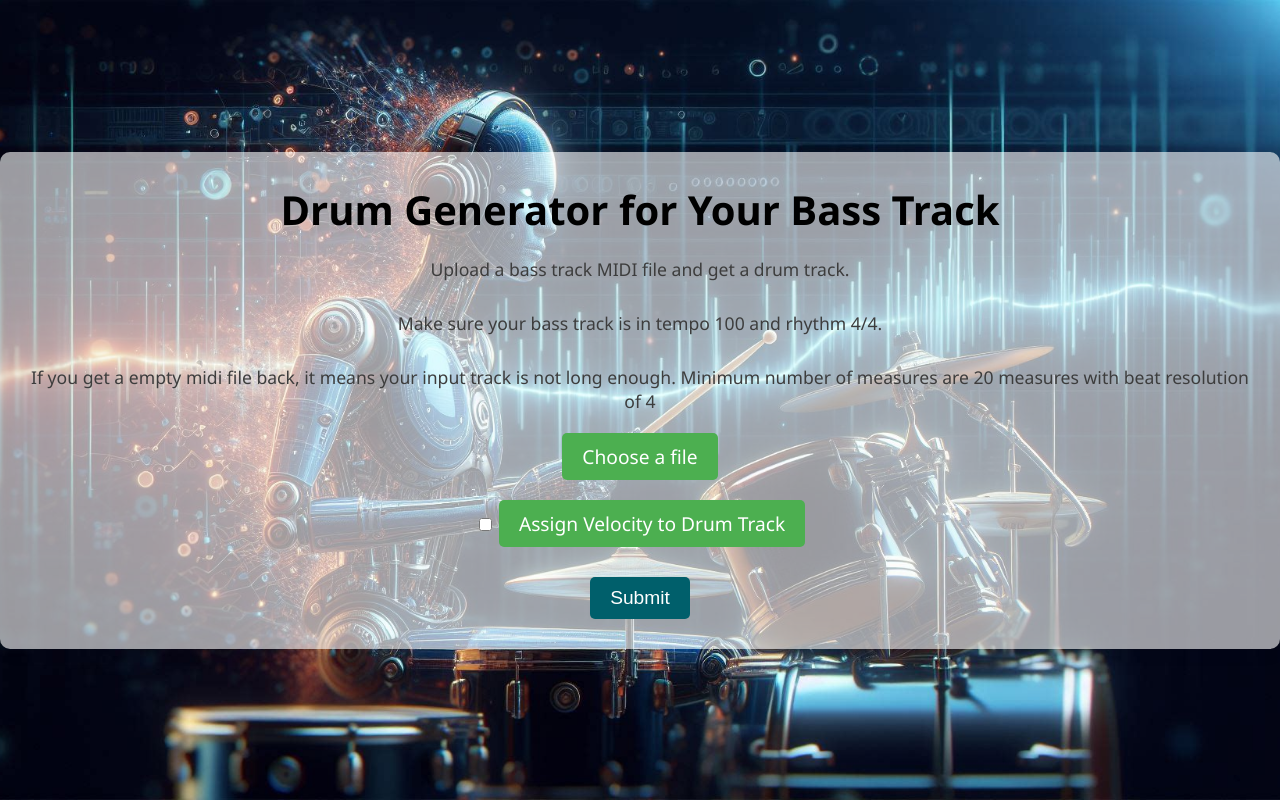
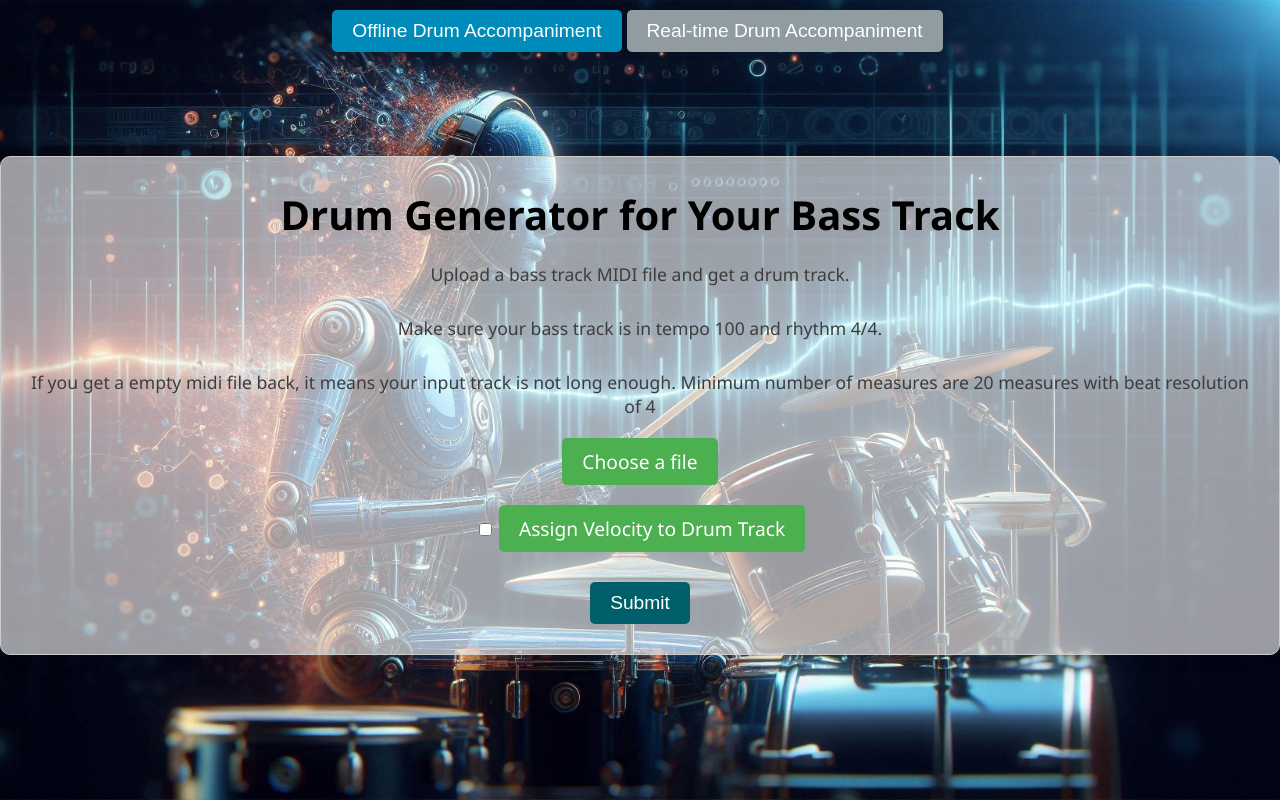
Before and after one commit to arash-sadeghi/Music-CGAN-app, a Flask app: page / in a window 1280 px wide. Run offline with Flask 3, Linux system fonts and the light colour scheme.

Commit message:
added tabs to html and made python paths realtive

```diff
--- a/app.py
+++ b/app.py
@@ -13,7 +13,9 @@ from werkzeug.utils import secure_filename
 from models.Predict import Predictor
 import os
 from models.Predict import Predictor
-from models.Velocity_assigner.assign_velocity import VelocityAssigner
+# from models.Velocity_assigner.assign_velocity import VelocityAssigner
+
+import flaskwebgui
 
 predictor = Predictor()
 # va = VelocityAssigner()
@@ -23,6 +25,7 @@ UPLOAD_FOLDER = 'static/'
 
 #Create an app object using the Flask class.
 app = Flask(__name__, static_folder="static")
+# gui =  flaskwebgui.FlaskUI(app)
 
 #Add reference fingerprint.
 #Cookies travel with a signature that they claim to be legit.
@@ -104,6 +107,10 @@ def download_file():
 
 if __name__ == "__main__":
     print("[+] RUNNING")
-    port = int(os.environ.get('PORT', 3009)) #Define port so we can map container port to localhost
-    app.run(host='0.0.0.0', port=port)  #Define 0.0.0.0 for Docker
-    # app.run()
+
+    # port = int(os.environ.get('PORT', 3009)) #Define port so we can map container port to localhost
+    # app.run(host='0.0.0.0', port=port)  #Define 0.0.0.0 for Docker
+
+    app.run(debug=True)
+    # gui.run(host='0.0.0.0')
+    # flaskwebgui.FlaskUI(app=app, server="flask", width=800, height=600).run()
--- a/models/Generator.py
+++ b/models/Generator.py
@@ -1,6 +1,7 @@
 import torch.nn as nn
 import torch.nn.functional as F
-from CONST_VARS import CONST
+# from CONST_VARS import CONST
+from models.CONST_VARS import CONST
 import torch
 class GeneraterBlock(nn.Module):
     def __init__(self, in_dim, out_dim, kernel, stride ,output_padding = 0):
--- a/models/Predict.py
+++ b/models/Predict.py
@@ -1,10 +1,10 @@
-# from models.Generator import Generator
-# from models.midi2pianoroll import midi_to_piano_roll , listen4midi
-# from models.CONST_VARS import CONST
+from models.Generator import Generator
+from models.midi2pianoroll import midi_to_piano_roll
+from models.CONST_VARS import CONST
 
-from Generator import Generator
-from midi2pianoroll import midi_to_piano_roll , plot_multitrack
-from CONST_VARS import CONST
+# from Generator import Generator
+# from midi2pianoroll import midi_to_piano_roll , plot_multitrack
+# from CONST_VARS import CONST
 import matplotlib.pyplot as plt
 
 import torch
@@ -20,7 +20,7 @@ import queue
 
 import os
 
-from Velocity_assigner.assign_velocity import VelocityAssigner
+# from Velocity_assigner.assign_velocity import VelocityAssigner
 
 MIDI_OUT_PORT = 'IAC Driver Bus 2'
 # MIDI_INPUT_PORT = 'Oxygen 61'
@@ -32,6 +32,7 @@ class Predictor:
     # WEIGHT_PATH = 'models\generator_800.pth'
     # WEIGHT_PATH = os.path.join('models','generator_19900.pth')
     WEIGHT_PATH = os.path.join('models','generator_weights.pth')
+    # WEIGHT_PATH = os.path.join('models','generator_weights.pth')
     # WEIGHT_PATH = os.path.join('models','training_output_path_rootgenerator_20000.pth')
     GENRE = 'Pop_Rock' #'Latin' #
     EXECUTION_TIME = ctime(time()).replace(':','_').replace(' ','_')
@@ -219,19 +220,15 @@ def replace_drum(DB_path, D_path, output_path, vels):
     DB.write(output_path)
 
 
-if __name__ == '__main__':
-    p = Predictor()
-    # t1 = p.generate_drum(bass_url = 'E:\Arash Workdir\Music-CGAN-app\static\\full_dataset_instance_cleaned-Contrabass_Bass.mid')
+# if __name__ == '__main__':
+#     p = Predictor()
+#     va = VelocityAssigner()
+#     # D_path = "/Users/arashsadeghiamjadi/Desktop/WORKDIR/JamBuddy/Results/Samples/offline_drum.midi"
+#     # DB_path = "/Users/arashsadeghiamjadi/Desktop/WORKDIR/JamBuddy/Results/Samples/generated_drum_Pop_Rock_Fri_May_17_01_18_42_2024DB.midi"
+#     D_path = "/Users/arashsadeghiamjadi/Desktop/WORKDIR/JamBuddy/Server_App/static/midi/for_publishing/generated drum of given LPD bass D.midi"
+#     DB_path = "/Users/arashsadeghiamjadi/Desktop/WORKDIR/JamBuddy/Server_App/static/midi/for_publishing/generated drum with given bass.midi"
+#     drum_with_velocity_path , vels = va.assing_velocity2midi(D_path)
+#     DB_with_vel_path = 'LPD_DB_with_vel.midi'
+#     replace_drum(DB_path , drum_with_velocity_path , DB_with_vel_path , vels)
 
-    # t1 , DB_path , D_path = p.generate_drum(bass_url = 'static\midi\sample_rock_song_from_dataset_DB.midi')
-    # t1 , DB_path , D_path = p.generate_drum(bass_url = '/Users/arashsadeghiamjadi/Desktop/WORKDIR/JamBuddy/Results/Samples/ASProject.mid')
-    va = VelocityAssigner()
-    # D_path = "/Users/arashsadeghiamjadi/Desktop/WORKDIR/JamBuddy/Results/Samples/offline_drum.midi"
-    # DB_path = "/Users/arashsadeghiamjadi/Desktop/WORKDIR/JamBuddy/Results/Samples/generated_drum_Pop_Rock_Fri_May_17_01_18_42_2024DB.midi"
-    D_path = "/Users/arashsadeghiamjadi/Desktop/WORKDIR/JamBuddy/Server_App/static/midi/for_publishing/generated drum of given LPD bass D.midi"
-    DB_path = "/Users/arashsadeghiamjadi/Desktop/WORKDIR/JamBuddy/Server_App/static/midi/for_publishing/generated drum with given bass.midi"
-    drum_with_velocity_path , vels = va.assing_velocity2midi(D_path)
-    DB_with_vel_path = 'LPD_DB_with_vel.midi'
-    replace_drum(DB_path , drum_with_velocity_path , DB_with_vel_path , vels)
-
-    # p.real_time_loop()
+#     # p.real_time_loop()
--- a/models/midi2pianoroll.py
+++ b/models/midi2pianoroll.py
@@ -1,7 +1,7 @@
 import pretty_midi
 import pypianoroll
-# from models.CONST_VARS import CONST
-from CONST_VARS import CONST
+from models.CONST_VARS import CONST
+# from CONST_VARS import CONST
 import os
 import matplotlib.pyplot as plt
 
--- a/static/styles.css
+++ b/static/css/styles.css
@@ -14,21 +14,13 @@ body, h1, p, form {
     align-items: center;
     height: 100vh;
 
-    background-image: url("../static/background.png"); /* Path to your background image */
+    background-image: url("background.png"); /* Path to your background image */
     background-size: cover;
     background-position: center;
 
   }
 
   .container {
-  }
-
-  .content {
-    /* background-color: #fff; */
-    background-color: rgba(255, 255, 255, 0.6); /* Semi-transparent white background */
-    border-radius: 10px;
-    padding: 30px;
-    box-shadow: 0 0 20px rgba(0, 0, 0, 0.1);
   }
 
   h1 {
@@ -90,3 +82,53 @@ body, h1, p, form {
   .checkbox-container {
     margin-top: 40px;
   }
+
+  .tabs {
+    display: flex;
+    margin-bottom: 10px;
+    margin-top: 10px;
+    justify-content: center; /* Center elements horizontally */
+    position: fixed;
+    top: 0; /* Position at the top of the viewport */
+    left: 50%; /* Position at the center horizontally */
+    transform: translateX(-50%); /* Offset to center horizontally */
+    width: 100%; /* Make the element span the entire width */
+    /* Additional styles for the tabs (e.g., background-color, padding) */
+  }
+
+.tab-button {
+    cursor: pointer;
+    outline: none;
+    transition: background-color 0.3s;
+    margin-right: 5px;
+
+    background-color: #919ca0;
+    color: white;
+    padding: 10px 20px;
+    font-size: 1.2rem;
+    border: none;
+    border-radius: 5px;
+    cursor: pointer;
+    transition: background-color 0.3s ease;
+  }
+
+.tab-button.active {
+    background-color: #008CBA;
+}
+
+.tab-content {
+    display: none;
+    padding: 20px;
+    border: 1px solid #ccc;
+    margin-top: 10px;
+
+    /* background-color: #fff; */
+    background-color: rgba(255, 255, 255, 0.6); /* Semi-transparent white background */
+    border-radius: 10px;
+    padding: 30px;
+    box-shadow: 0 0 20px rgba(0, 0, 0, 0.1);
+}
+
+.tab-content.active {
+    display: block;
+}
--- /dev/null
+++ b/static/js/scripts.js
@@ -0,0 +1,24 @@
+function openTab(tabId, element) {
+    // Get all elements with class="tab-content" and hide them
+    const tabContents = document.getElementsByClassName('tab-content');
+    for (let i = 0; i < tabContents.length; i++) {
+        tabContents[i].style.display = "none";
+        tabContents[i].classList.remove('active');
+    }
+
+    // Get all elements with class="tab-button" and remove the class "active"
+    const tabButtons = document.getElementsByClassName('tab-button');
+    for (let i = 0; i < tabButtons.length; i++) {
+        tabButtons[i].classList.remove('active');
+    }
+
+    // Show the current tab, and add an "active" class to the button that opened the tab
+    document.getElementById(tabId).style.display = "block";
+    document.getElementById(tabId).classList.add('active');
+    element.classList.add('active');
+}
+
+// Initialize the first tab as active
+document.addEventListener('DOMContentLoaded', () => {
+    document.getElementById('offline-tab').style.display = "block";
+});
--- a/templates/index.html
+++ b/templates/index.html
@@ -4,13 +4,20 @@
   <meta charset="UTF-8">
   <meta name="viewport" content="width=device-width, initial-scale=1.0">
   <title>Drummer Companion</title>
-  <link rel="stylesheet" href="{{ url_for('static', filename='styles.css') }}">
+  <link rel="stylesheet" href="{{ url_for('static', filename='css/styles.css') }}">
+  <!-- <link rel="stylesheet" href="static/styles.css"> -->
   <link rel="icon" type="image/x-icon" href="{{ url_for('static', filename='favicon.ico') }}">
 </head>
 <body>
 
   <div class="container">
-    <div class="content">
+
+    <div class="tabs">
+      <button class="tab-button active" onclick="openTab('offline-tab', this)">Offline Drum Accompaniment</button>
+      <button class="tab-button" onclick="openTab('realtime-tab', this)">Real-time Drum Accompaniment</button>
+    </div>
+
+    <div id="offline-tab" class="tab-content active">
       <h1>Drum Generator for Your Bass Track</h1>
       <p class="subtitle">Upload a bass track MIDI file and get a drum track.</p>
       <p class="subtitle"> Make sure your bass track is in tempo 100 and rhythm 4/4.</p>
@@ -29,7 +36,12 @@
         <input type="submit" name="submit" value="Submit">
       </form>
     </div>
+
+    <div id="realtime-tab" class="tab-content">
+      <h1>Real-time</h1>
+    </div>
+
   </div>
-
+  <script src="{{ url_for('static', filename='js/scripts.js') }}"></script>
 </body>
 </html>
```
Also changed, not shown: readme.md, static/css/background.png (renamed from static/background.png), 1 other file.
